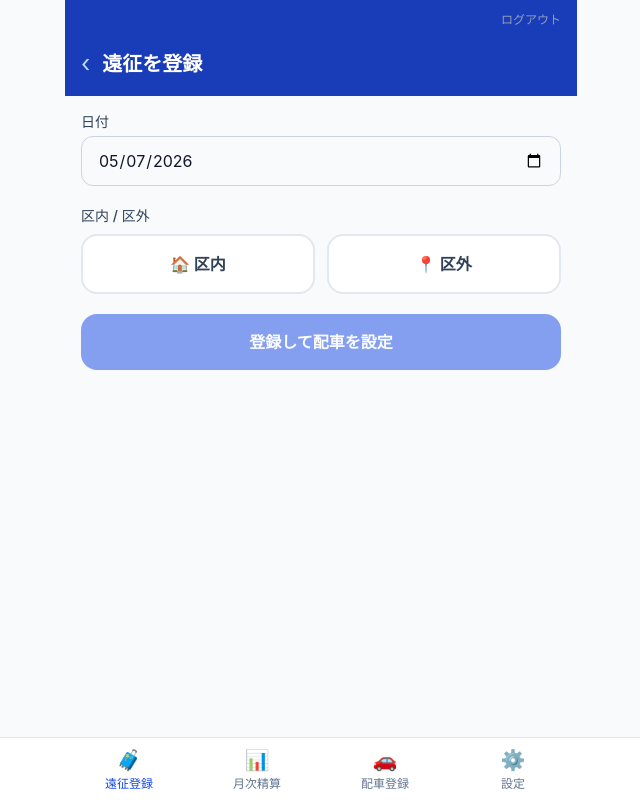
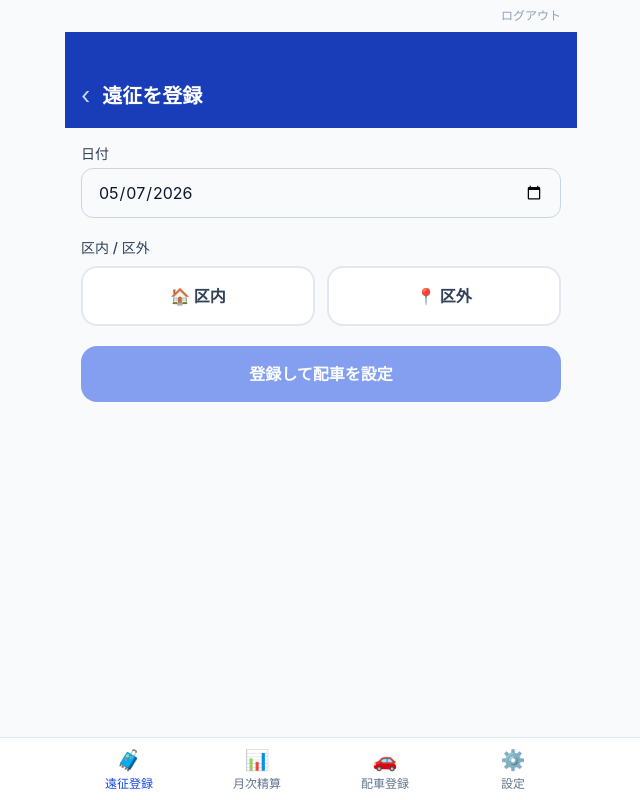
Before and after one commit to yotada-crypto/bears-transport, a Next.js app: page /expeditions/new in a window 1280 px wide. Shown: the whole page, without its empty margins (319-959 px from the left). Built offline with nearby package versions, Linux system fonts and the light colour scheme; no server answers.

Commit message:
fix: logout button in normal page flow, scrolls away with content

```diff
--- a/app/layout.tsx
+++ b/app/layout.tsx
@@ -12,7 +12,7 @@ export default function RootLayout({ children }: { children: React.ReactNode })
   return (
     <html lang="ja">
       <body className="bg-slate-50 text-slate-900 min-h-screen">
-        <div className="relative max-w-lg mx-auto min-h-screen flex flex-col">
+        <div className="max-w-lg mx-auto min-h-screen flex flex-col">
           <LogoutButton />
           <main className="flex-1 pb-20">{children}</main>
           <Navigation />
--- a/components/LogoutButton.tsx
+++ b/components/LogoutButton.tsx
@@ -13,11 +13,13 @@ export default function LogoutButton() {
   }
 
   return (
-    <button
-      onClick={handleLogout}
-      className="absolute top-3 right-4 z-50 text-xs text-slate-400 hover:text-slate-600 active:text-slate-800 font-medium"
-    >
-      ログアウト
-    </button>
+    <div className="flex justify-end px-4 py-2">
+      <button
+        onClick={handleLogout}
+        className="text-xs text-slate-400 hover:text-slate-600 active:text-slate-800 font-medium"
+      >
+        ログアウト
+      </button>
+    </div>
   )
 }
```
